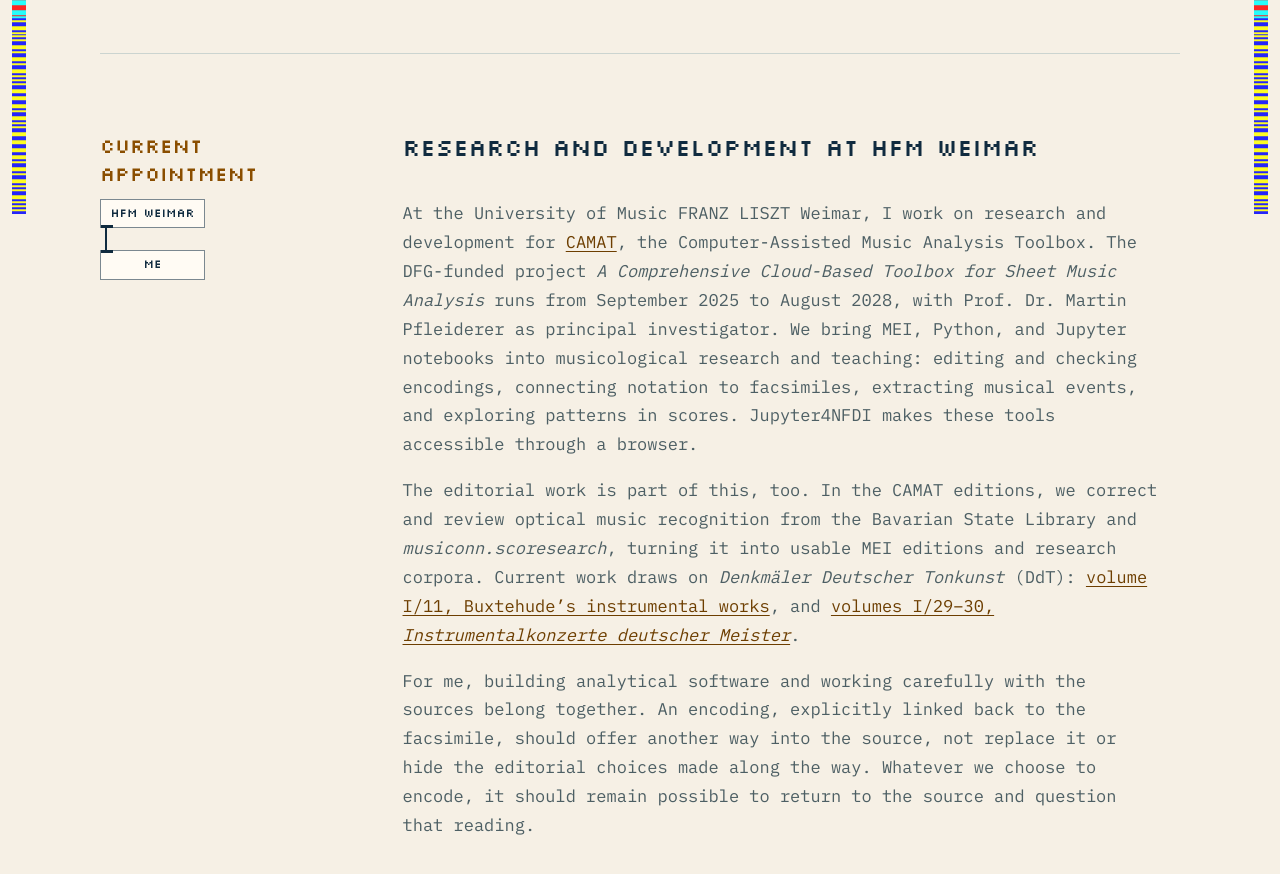
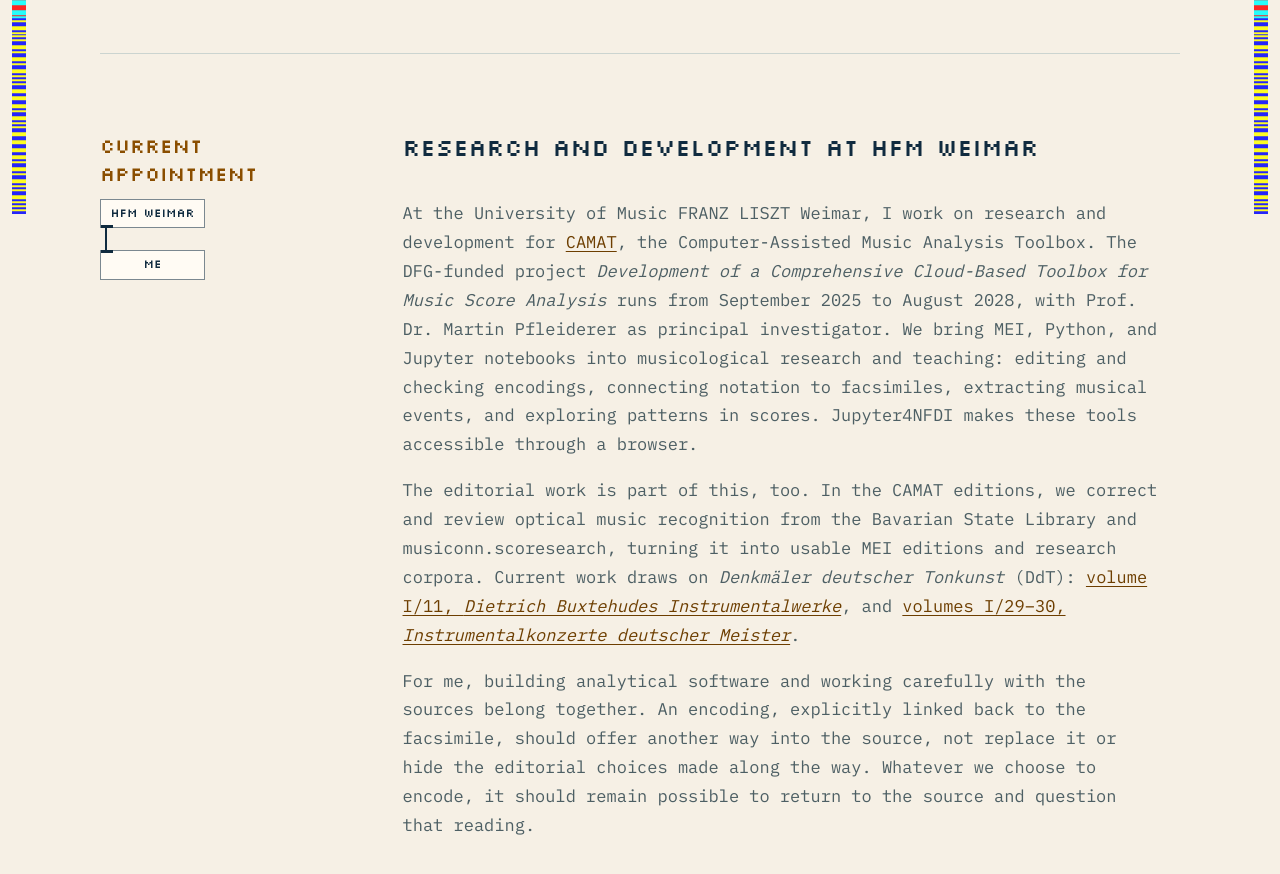
Before and after one commit to egorpol/egorpol.github.io, a Jekyll site: the page built from index.md, in a window 1280 px wide and 900 px high, scrolled down 1399 px. Shown: the top 874 px of the window. Built offline with Jekyll 4.4.1, drawn with Linux system fonts in a browser that asks for light colours; some of the changed text lies outside the part shown.

Commit message:
Make titles, italics, and quote punctuation consistent
Co-Authored-By: Claude Opus 5.5 <noreply@anthropic.com>

```diff
--- a/_data/cv.yml
+++ b/_data/cv.yml
@@ -17,7 +17,7 @@ profile: >-
 
 note: >-
   Born in Bakhmut, Ukraine. Based in the Leipzig region, Germany.
-  Publications may appear under the former transliteration “Poliakov.”
+  Publications may appear under the former transliteration “Poliakov”.
 
 contact:
   email: egor.polyakov@hfm-weimar.de
@@ -87,8 +87,8 @@ experience:
         Coordinate the research programme and supervise student
         assistants across technical and scholarly work packages.
       - >-
-        Develop Python workflows for MEI/MusicXML analysis, extend *mei-friend* for
-        OMR corpora (*musiconn* / Denkmäler Deutscher Tonkunst), and deliver
+        Develop Python workflows for MEI/MusicXML analysis, extend mei-friend for
+        OMR corpora (musiconn / *Denkmäler deutscher Tonkunst*), and deliver
         interactive score workflows through MEI, Verovio, and Jupyter4NFDI.
       - Integrate project methods into national research infrastructure and university teaching.
 
@@ -113,7 +113,7 @@ experience:
         including rehearsal, system setup, multichannel and spatial-audio playback,
         restoration, and stem mastering.
       - >-
-        Developed tools spanning synthesis (*FFTimbre*), visualisation (*AudioSpylt*),
+        Developed tools spanning synthesis (FFTimbre), visualisation (AudioSpylt),
         and AI-assisted analysis across multiple repertoires.
 
   - dates: 2021–2022
@@ -223,20 +223,20 @@ publications:
       citation: >-
         Polyakov, E. (2026). *FFTimbre: Exploration of Timbre by Analysis and
         Synthesis Using Python, Ableton, and Large Language Models*. In:
-        Innovation in Music: Current Research Perspectives (pp. 121–134).
+        *Innovation in Music: Current Research Perspectives* (pp. 121–134).
         Focal Press / Routledge. DOI: 10.4324/9781003475675-11.
       doi: https://doi.org/10.4324/9781003475675-11
     - year: "2025"
       citation: >-
         Polyakov, E. (2025). *Encoding the New Frontier: Adapting MEI and Verovio
-        for Post-Tonal and Spectral Notations*. Music Encoding Conference 2025
-        Book of Abstracts. DOI: 10.17613/20s0d-gq678.
+        for Post-Tonal and Spectral Notations*. *Music Encoding Conference 2025
+        Book of Abstracts*. DOI: 10.17613/20s0d-gq678.
       doi: https://doi.org/10.17613/20s0d-gq678
     - year: "2024"
       citation: >-
         Pfleiderer, M.; Polyakov, E.; Nadar, C. (2024). *Analyse! Development and
         integration of software-based tools for musicology and music theory*. In:
-        Innovation in Music: Technology and Creativity (pp. 292–309). Routledge.
+        *Innovation in Music: Technology and Creativity* (pp. 292–309). Routledge.
         DOI: 10.4324/9781003118817-21.
       doi: https://doi.org/10.4324/9781003118817-21
     - year: "2021"
@@ -265,20 +265,20 @@ publications:
   in_press:
     - year: in press
       citation: >-
-        Polyakov, E. (in press). *Understanding and Emulating Time: Analyzing and
-        Simulating Musical Microrhythm Timing with the beat_it Toolbox*. In:
-        Innovation in Music: Sound and Place. Focal Press / Routledge.
+        Polyakov, E. (in press). “Understanding and Emulating Time: Analyzing and
+        Simulating Musical Microrhythm Timing with the beat_it Toolbox”. In:
+        *Innovation in Music: Sound and Place*. Focal Press / Routledge.
       url: https://www.routledge.com/Innovation-in-Music-Sound-and-Place/Lovett-Gullo-Hepworth-Sawyer-Toulson-Paterson-Marrington/p/book/9781041014072
     - year: in press
       citation: >-
         Polyakov, E. (in press). “Evaluation of Modern Computer-Aided Sheet
-        Music Analysis Methods in a Practical Context.” In: GMTH Proceedings.
+        Music Analysis Methods in a Practical Context”. In: *GMTH Proceedings*.
 
   under_review:
     - year: submitted
       citation: >-
         Polyakov, E. “Large Language Models as Access Layers for a Cloud-Based
-        Music Workflow: An Exploratory Case Study.” Submitted to *Proceedings of
+        Music Workflow: An Exploratory Case Study”. Submitted to *Proceedings of
         Innovation in Music 2026* (InMusic26).
 
 
@@ -377,7 +377,7 @@ artistic_support:
     role: live electronics realisation, stem mastering
     venue: Premiere — Futurium Berlin
   - year: "2017"
-    title: Black is the Colour
+    title: Black Is the Colour
     artists: Fabian Russ
     role: restoration and mastering for CD and online release
     venue: "Label: Neue Meister (Edel)"
@@ -519,8 +519,8 @@ homepage:
     - >-
       At the University of Music FRANZ LISZT Weimar, I work on research and development
       for [CAMAT](https://github.com/analyse-hfm-weimar), the Computer-Assisted Music
-      Analysis Toolbox. The DFG-funded project *A Comprehensive Cloud-Based Toolbox
-      for Sheet Music Analysis* runs from September 2025 to August 2028, with
+      Analysis Toolbox. The DFG-funded project *Development of a Comprehensive Cloud-Based
+      Toolbox for Music Score Analysis* runs from September 2025 to August 2028, with
       Prof. Dr. Martin Pfleiderer as principal investigator. We bring MEI, Python,
       and Jupyter notebooks into musicological research and teaching: editing and
       checking encodings, connecting notation to facsimiles, extracting musical
@@ -529,9 +529,9 @@ homepage:
     - >-
       The editorial work is part of this, too. In the CAMAT editions, we correct
       and review optical music recognition from the Bavarian State Library and
-      *musiconn.scoresearch*, turning it into usable MEI editions and research corpora.
-      Current work draws on *Denkmäler Deutscher Tonkunst* (DdT):
-      [volume I/11, Buxtehude’s instrumental works](https://github.com/egorpol/DdT_1_vol_11),
+      musiconn.scoresearch, turning it into usable MEI editions and research corpora.
+      Current work draws on *Denkmäler deutscher Tonkunst* (DdT):
+      [volume I/11, *Dietrich Buxtehudes Instrumentalwerke*](https://github.com/egorpol/DdT_1_vol_11),
       and [volumes I/29–30, *Instrumentalkonzerte deutscher Meister*](https://github.com/egorpol/DdT_1_vol_29_30).
     - >-
       For me, building analytical software and working carefully with the sources
@@ -566,10 +566,10 @@ homepage:
       encountering that organisation, but not the only one.
   # Exactly four items: the Pixel-view highlight patch is laid out for four.
   highlights:
-    - "2026 — Presented poster, *CAMAT_v2: Cloud-Based Tools for Collaborative Music Score Analysis*, ICCCM26, Würzburg"
-    - "2026 — Presented *Beyond the Black Box…*, InMusic26, Aalborg"
-    - "2026 — Published chapter on *FFTimbre* in Routledge *Innovation in Music: Current Research Perspectives*"
-    - "In press — Chapter on the *beat_it* toolbox in Routledge *Innovation in Music: Sound and Place*"
+    - "2026 — Presented poster “CAMAT_v2: Cloud-Based Tools for Collaborative Music Score Analysis”, ICCCM26, Würzburg"
+    - "2026 — Presented “Beyond the Black Box…”, InMusic26, Aalborg"
+    - "2026 — Published chapter on FFTimbre in Routledge *Innovation in Music: Current Research Perspectives*"
+    - "In press — Chapter on the beat_it toolbox in Routledge *Innovation in Music: Sound and Place*"
 
 projects:
   - name: CAMAT
```
Also changed, not shown: works/rubber-duck-massacre.md (+1 -1 lines), CHANGELOG.md, 2 other files.
